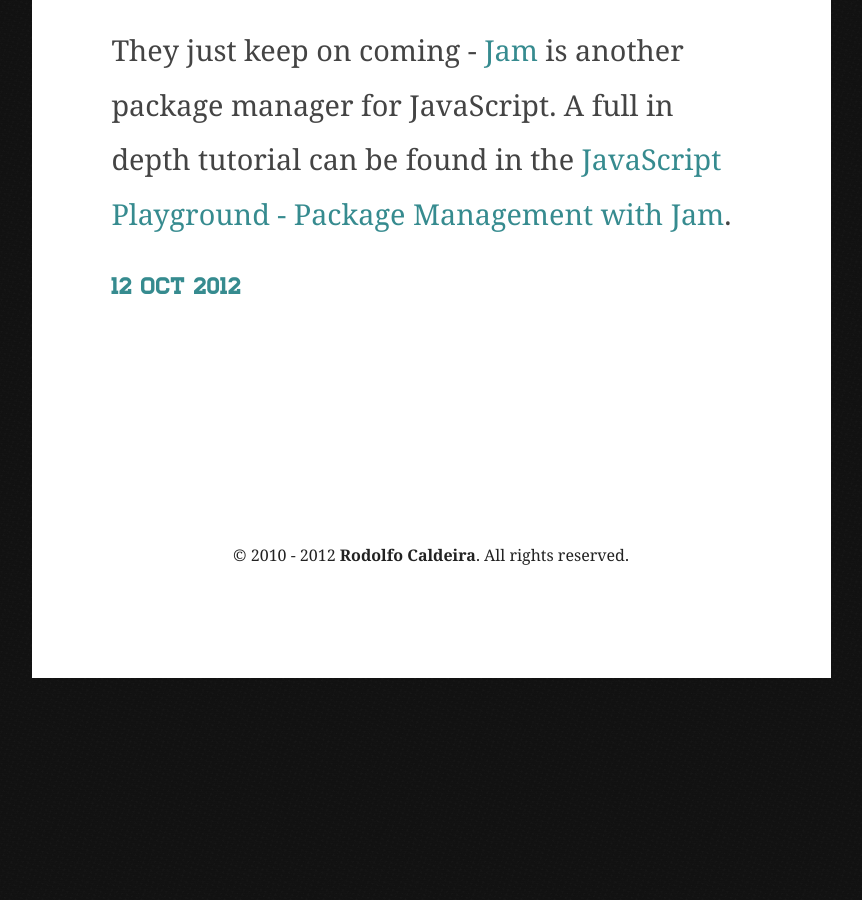
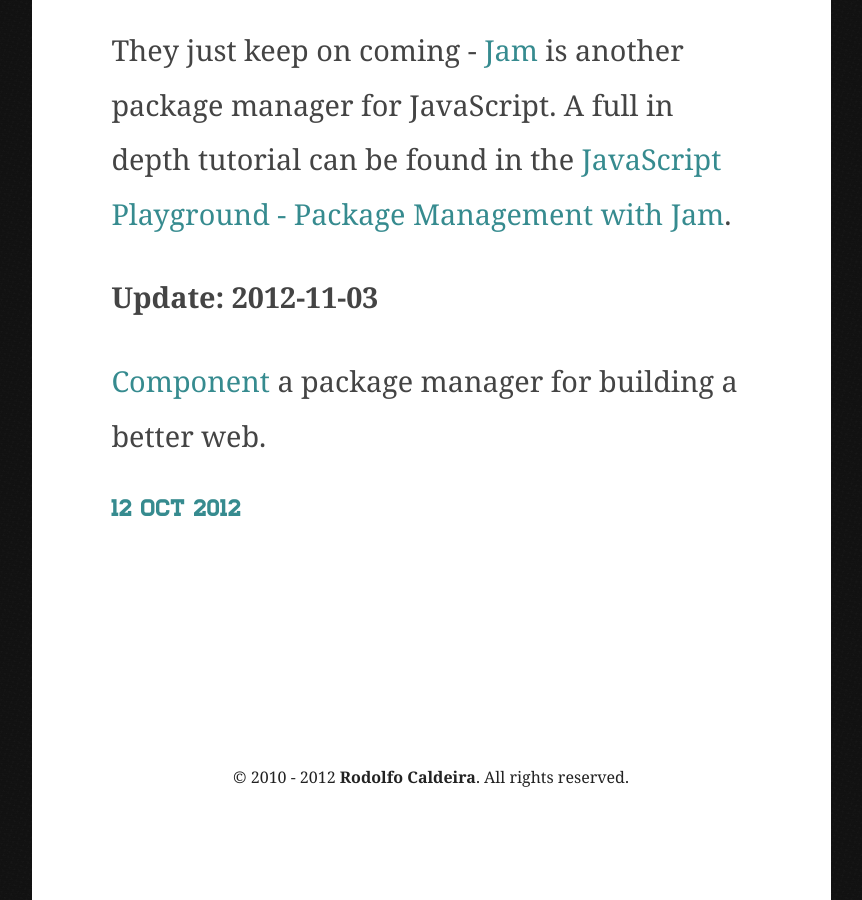
Before and after one commit to rodolfocaldeira/rodolfocaldeira.github.com, a Jekyll site: the page built from _posts/2012-10-12-front-end-dependency-management-tools.markdown, in a window 1280 px wide and 900 px high, scrolled down 1987 px. Shown: the whole window, without its empty margins (209-1071 px from the left). Built offline with Jekyll 4.4.1, drawn with Linux system fonts in a browser that asks for light colours; before the commit the page ends 2665 px from its top, so only the background shows below that.

Commit message:
Updated _posts/2012-10-12-front-end-dependency-management-tools.markdown

```diff
--- a/_posts/2012-10-12-front-end-dependency-management-tools.markdown
+++ b/_posts/2012-10-12-front-end-dependency-management-tools.markdown
@@ -2,6 +2,7 @@
 title: Front end dependency management tools
 layout: post
 ---
+
 I'm very happy to start seeing some work being done in the front-end dependency management area.
 
 The name says it all a dependency management tool is responsible for managing your modules and resolving your dependencies. Completely analogous to what npm is for node.js or gem for ruby.
@@ -18,3 +19,7 @@
 **Update: 2012-10-23**
 
 They just keep on coming - [Jam](http://jamjs.org/) is another package manager for JavaScript. A full in depth tutorial can be found in the [JavaScript Playground - Package Management with Jam](http://javascriptplayground.com/blog/2012/07/package-management-with-jam-js).
+
+**Update: 2012-11-03**
+
+[Component](https://github.com/component/component) a package manager for building a better web.
```
